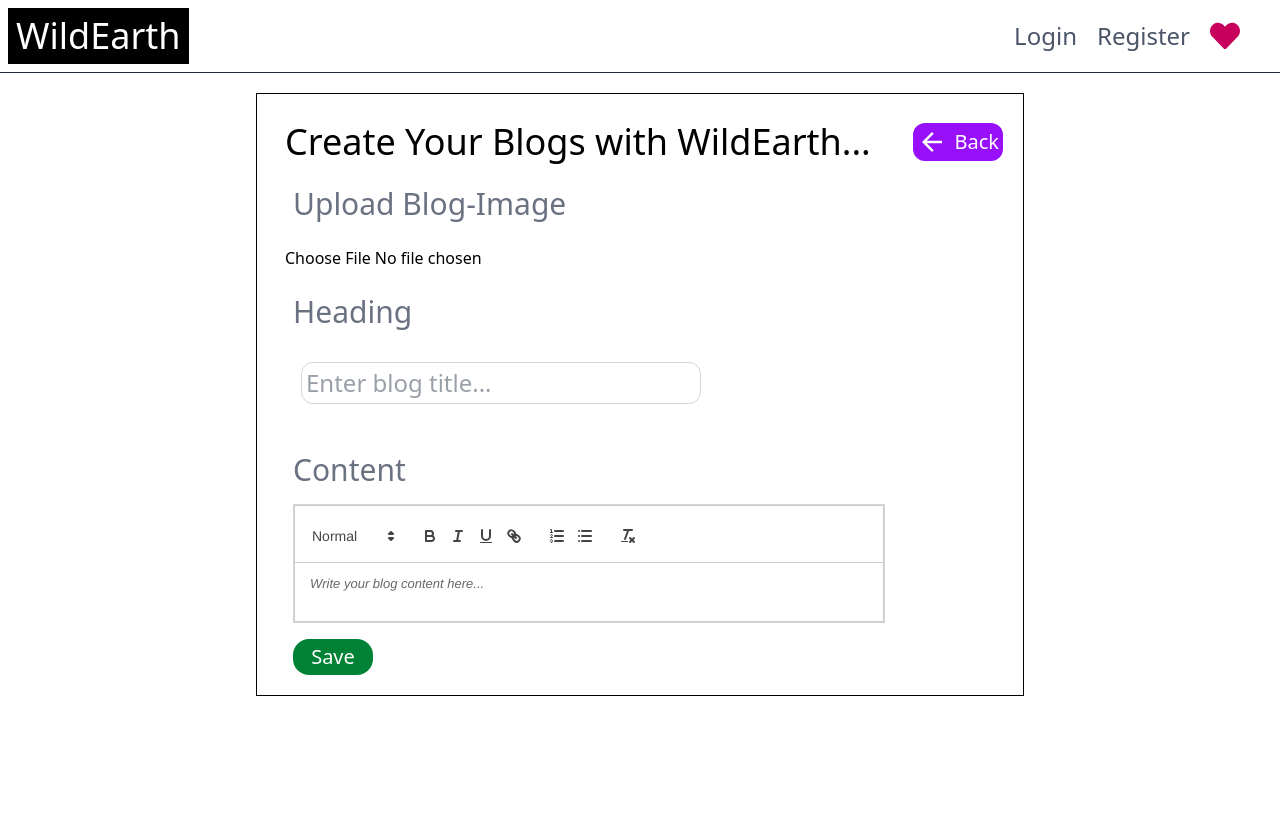
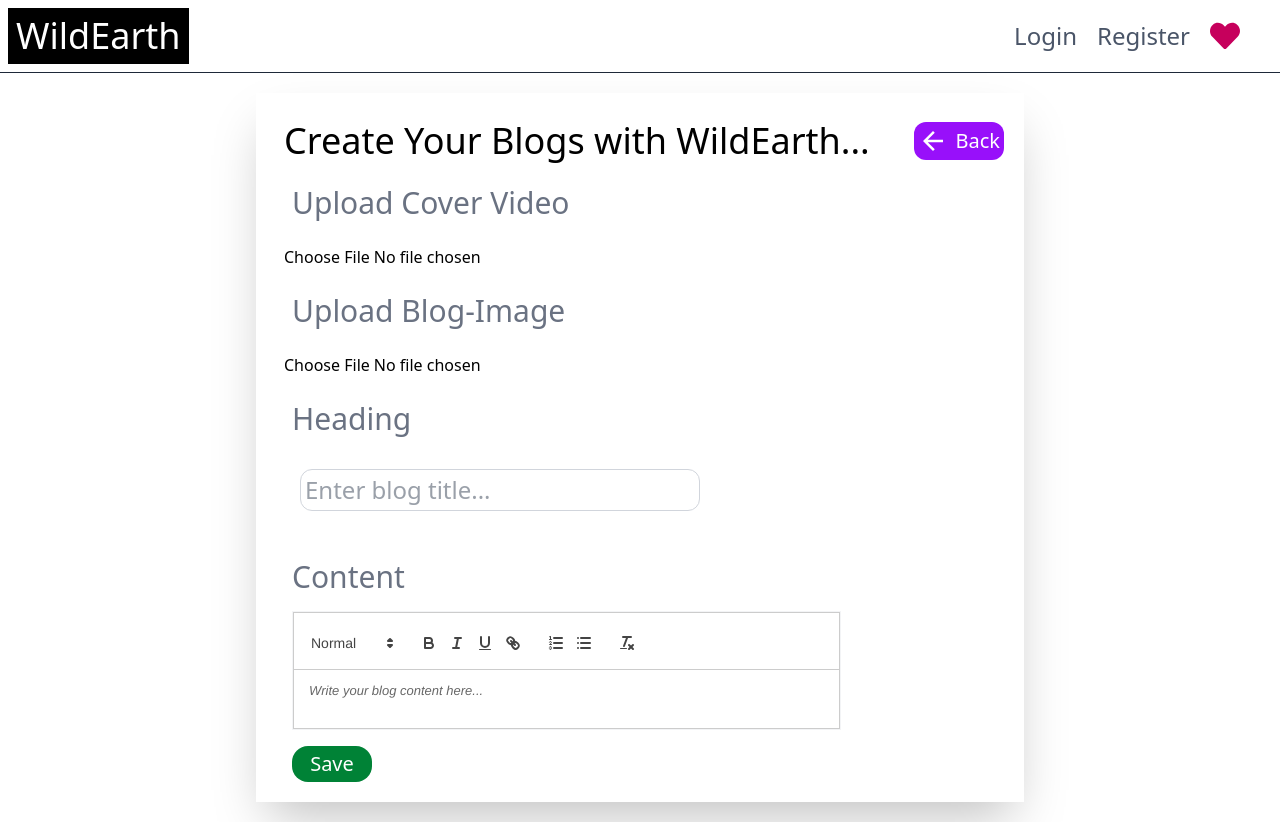
Before and after one commit to ParasharM007/Blog-Fe, a React (Vite) app: page /create-blog in a window 1280 px wide. Before the commit the page ends 800 px from the top, so only its background shows below. Built offline with nearby package versions, Linux system fonts and the light colour scheme; no server answers.

Commit message:
small issue in videoCover

```diff
--- a/src/components/CreateBlog.jsx
+++ b/src/components/CreateBlog.jsx
@@ -5,6 +5,7 @@ import './Edit.css';
 import { MdArrowBack } from 'react-icons/md';
 import { useNavigate } from 'react-router-dom';
 import axios from 'axios';
+import api from '../utils/api_Interceptor';
 import { toast } from 'react-toastify';
 import loadinggif from "../assets/loading-gif.gif"
 import { useMutation } from '@tanstack/react-query';
@@ -13,8 +14,10 @@ function Edit() {
   const navigate = useNavigate();
   const [title, setTitle] = useState('');
   const [image, setImage] = useState(null);
-  const [imagePreview, setImagePreview]=useState(null);
+  const [imagePreview, setImagePreview] = useState(null);
   const [content, setContent] = useState('');
+  const [video, setVideo] = useState("")
+  const [videoPreview, setVideoPreview] = useState("")
   const [isLoading, setLoading] = useState(false)
   // const [cleanedContent,setCleanedContent] =useState('')
   const API_BASE_URL = import.meta.env.VITE_API_BASE_URL;
@@ -40,14 +43,73 @@ function Edit() {
     }
   };
 
+  const handleVideoChange = (e) => {
+    // const selectedVideo = e.target?.files[0]
+    // if(selectedVideo)
+    //   setVideo(selectedVideo)
+    //   console.log('Video set to state')
+
+    const file = e.target.files[0];
+    if (file) {
+      setVideo(file)
+      const reader = new FileReader();
+      reader.onload = () => {
+        setVideoPreview(reader.result); // Set the video preview
+        // console.log(reader.result)
+        console.log(reader.readAsDataURL)
+      };
+      reader.onerror = () => {
+        console.error('Error reading file:', reader.error);
+        alert('Failed to read the file. Please try again with a valid image.');
+      };
+      reader.readAsDataURL(file);
+    }
+  }
+
+  //  const videoUplaod = useMutation({
+  //   mutationFn:async(formData)=>{
+  //     //  const res = await api.post(`/v1/users/update-cover-video`,
+  //      const res = await axios.post(`http://localhost:5000/api/v1/users/update-cover-video`,
+  //       formData,
+  //       {
+  //         withCredentials:true
+  //       }
+  //     )
+  //     return res.data
+  //   }
+  // })
+
+
+  //   const handleVideo =async(e)=>{
+  //     e.preventDefault()
+  //     const formData = new FormData()
+  //     if(video && id){
+  //       console.log("Video available ")
+  //       formData.append("blogId",id)
+  //       formData.append("coverVideo",video)
+  //     }
+
+  //   videoUplaod.mutate(formData,{
+  //     onSuccess:()=>{
+  //       console.log("Updating cover video")
+  //       toast.success("Cover Video updated successfully")
+  //     },
+  //     onError:(formData)=>{
+  //       toast.error("Failed to upload cover video")
+  //       console.log(formData)
+  //     }
+  //   })
+
+  //   }
+
   const handleNavigate = () => {
     navigate('/');
   };
 
   const mutation = useMutation({
-    mutationFn:async ({formData})=>{
+    mutationFn: async (formData) => {
 
-      // const res = await axios.post(`${API_BASE_URL}/v1/users/create-blog`, formData, {
+      // const res = await axios.post(`http://localhost:5000/api/v1/users/create-blog`, formData, {
       const res = await api.post(`/v1/users/create-blog`, formData, {
         withCredentials: true,
         headers: { 'Content-Type': 'multipart/form-data' },
@@ -67,14 +129,16 @@ function Edit() {
     // formData.append('content', plainText);
     formData.append('content', content);
     if (image) formData.append('blogImg', image);
+    if (video) formData.append("coverVideo", video)
+      window.scrollTo(0,0)
 
-    mutation.mutate({formData},{
-      onSuccess:()=>{
+    mutation.mutate( formData , {
+      onSuccess: () => {
         console.log('Blog created successfully');
         toast.success("Blog created successfully");
         navigate('/');
       },
-      onError:(error)=>{
+      onError: (error) => {
         toast.error("Couldn't create blog")
         console.log('Error while creating blog:', error);
       }
@@ -115,7 +179,8 @@ function Edit() {
       <>
 
         <div className="flex justify-center items-center">
-                        <div className="m-2 p-2 md:m-5 md:p-5 flex flex-col border items-start w-full md:w-[80%] lg:w-[60%]">
+          {/* <div className="m-2 p-2 md:m-5 md:p-5 flex flex-col border items-start w-full md:w-[80%] lg:w-[60%]"> */}
+          <div className="relative  m-2 p-2 md:m-5 md:p-5 flex flex-col items-start w-full md:w-[80%] lg:w-[60%] shadow-2xl">
             <div className="flex justify-between items-center w-full">
               <div className="m-2 font-light text-3xl md:text-4xl ">Create Your Blogs with WildEarth...</div>
               <div className="p-1 cursor-pointer flex gap-2 items-center bg-purple-600 text-white rounded-xl" onClick={handleNavigate}>
@@ -128,6 +193,47 @@ function Edit() {
             </div>
 
             <form onSubmit={handleSave}>
+              <div>
+                <div className='m-2 p-2  md:m-2 text-3xl text-gray-500 font-medium'>
+                  Upload Cover Video
+                </div>
+                <input type="file"
+                  name="coverVideo"
+                  id="coverVideo"
+                  className='m-2'
+                  accept="video/*"
+                  onChange={(e) => handleVideoChange(e)}
+                  required
+
+                />
+
+                {/* <button className='ml-5' type='submit'>Edit Blog Img</button> */}
+                {/* <button className='bg-[#D95D39] hover:bg-[#b34b2e] text-sm lg:text-xl text-white w-[70%] md:w-[30%] mx-5 py-1 px-2 lg:px-0 lg:mx-2 rounded-lg font-medium cursor-pointer' type='submit'>{!videoUplaod.isPending?"Upload Cover Video":"Uploading Cover Video..."}</button> */}
+              </div>
+              {videoPreview && (
+                !mutation.isPending ? (
+                  <div className="m-2 p-2 mt-3 flex justify-center items-center w-50 md:w-100 lg:w-150">
+                    <video src={videoPreview} alt="Preview" className="border-3 border-gray-300 object-cover w-50 h-30 md:w-80 md:h-50 rounded-2xl" />
+                  </div>)
+
+                  : (
+                    <div className="ml-10 m-2 p-2 mt-3 flex justify-center items-center w-[70%] md:w-100 lg:w-150">
+                      <div className=" flex flex-col items-center border-3 bg-gray-300  border-gray-300 object-cover w-50 h-30 md:w-80 md:h-50 rounded-2xl" >
+                        <b>
+                          It may take few minutes to upload video.
+                        </b>
+
+                        <img src={loadinggif} alt="Loading..." className="w-10 h-10 md:w-20 md:h-20" />
+
+
+                      </div>
+
+
+                    </div>
+
+                  )
+
+              )}
               <div>
                 <div className='m-2 p-2  md:m-2 text-3xl text-gray-500 font-medium'>
                   Upload Blog-Image
@@ -174,16 +280,17 @@ function Edit() {
                   onChange={handleContentChange}
                   theme="snow"
                   placeholder="Write your blog content here..."
-                            className="w-70 md:w-100 lg:w-148 text-4xl border-gray-300 border"
+                  className="w-[38%] md:w-[70%]  text-4xl border-gray-100 border"
 
                 />
               </div>
 
               <button type="submit" className="text-lg lg:text-xl cursor-pointer mx-4 p-1 w-20 bg-green-700 rounded-2xl text-white">
-                             {!mutation.isPending?"Save":"Saving..."}
+                {!mutation.isPending ? "Save" : "Saving..."}
               </button>
             </form>
           </div>
+
         </div>
       </>
       // )
--- a/src/components/Edit.jsx
+++ b/src/components/Edit.jsx
@@ -2,6 +2,7 @@ import React, { useEffect, useState } from 'react'
 import ReactQuill from 'react-quill';
 import 'react-quill/dist/quill.snow.css';
 import "./Edit.css"
+import loadinggif from '../assets/loading-gif.gif'
 import { MdArrowBack } from 'react-icons/md';
 import { useNavigate, useParams } from 'react-router-dom';
 import axios from 'axios';
@@ -14,6 +15,7 @@ function Edit() {
   // const [blog, setBlog] =useState(null)
   // const [isLoading,setLoading] = useState(false)
   const [imagePreview, setImagePreview] = useState("");
+  const [videoPreview, setVideoPreview] = useState("")
   const [image, setImage] = useState(null);
   const [video, setVideo]= useState("")
   const [heading, setHeading] = useState('')
@@ -112,8 +114,8 @@ function Edit() {
 
   const videoUplaod = useMutation({
     mutationFn:async(formData)=>{
-      //  const res = await api.post(`/v1/users/update-cover-video`,
-       const res = await axios.post(`http://localhost:5000/api/v1/users/update-cover-video`,
+       const res = await api.post(`/v1/users/update-cover-video`,
+      //  const res = await axios.post(`http://localhost:5000/api/v1/users/update-cover-video`,
         formData,
         {
           withCredentials:true
@@ -124,10 +126,26 @@ function Edit() {
   })
 
   const handleVideoChange=(e)=>{
-    const selectedVideo = e.target?.files[0]
-    if(selectedVideo)
-      setVideo(selectedVideo)
-      console.log('Video set to state')
+    // const selectedVideo = e.target?.files[0]
+    // if(selectedVideo)
+    //   setVideo(selectedVideo)
+    //   console.log('Video set to state')
+     const file = e.target.files[0];
+    if (file) {
+      setVideo(file)
+      const reader = new FileReader();
+      reader.onload = () => {
+        setVideoPreview(reader.result); // Set the video preview
+        // console.log(reader.result)
+        console.log(reader.readAsDataURL)
+      };
+      reader.onerror = () => {
+        console.error('Error reading file:', reader.error);
+        alert('Failed to read the file. Please try again with a valid image.');
+      };
+      reader.readAsDataURL(file);
+    }
+
   }
 
   const handleVideo =async(e)=>{
@@ -192,6 +210,7 @@ function Edit() {
        try {
          if (blog) {
            setImagePreview(blog?.blogImg);
+           setVideoPreview(blog?.coverVideo)
            setHeading(blog?.title)
            setContent(blog?.content)
           }
@@ -204,7 +223,7 @@ function Edit() {
   return (
     <div className="flex justify-center items-center">
 
-    <div className='m-2 p-2 md:m-5 md:p-5 flex flex-col border items-start w-full md:w-[80%] lg:w-[60%]'>
+    <div className='m-2 p-2 md:m-5 md:p-5 flex flex-col items-start w-full md:w-[80%] lg:w-[60%] shadow-2xl'>
        <div className='flex justify-between items-center w-full'>
         <div className="m-2 font-light text-3xl md:text-4xl">Blog Editor</div>
      <div className="p-1 cursor-pointer flex gap-2 items-center bg-purple-600 text-white rounded-xl" onClick={handleNavigate}>
@@ -250,18 +269,56 @@ function Edit() {
       <div className='m-2 p-2  md:m-2 text-3xl text-gray-500 font-medium'>
         Edit Cover Video
       </div>
+
       <input type="file"
             name="coverVideo"
             id="coverVideo"
             className='m-2'
             accept="video/*"
             onChange={(e)=>handleVideoChange(e)}
+            required
+
+            />
+              {
+             videoPreview ? (
+            !videoUplaod.isPending ? (
+            <div className="ml-10 m-2 p-2 mt-3 flex justify-center items-center w-50 md:w-100 lg:w-150">
+              <video src={videoPreview} alt="Preview" className="border-3 border-gray-300 object-cover w-50 h-30 md:w-80 md:h-50 rounded-2xl" />
+             <div>
 
 
-            />
+             <button className='bg-[#D95D39] hover:bg-[#b34b2e] text-sm lg:text-xl text-white w-full mx-5 py-1 px-2 lg:px-0 lg:mx-2 rounded-lg font-medium cursor-pointer' type='submit'>Edit Cover Video</button>
+             </div>
+            </div>)
+
+            :(
+              <div className="ml-10 m-2 p-2 mt-3 flex justify-center items-center w-[70%] md:w-100 lg:w-150">
+              <div className=" flex flex-col items-center border-3 bg-gray-300  border-gray-300 object-cover w-50 h-30 md:w-80 md:h-50 rounded-2xl" >
+                <b>
+                  It may take few minutes to upload video.
+                  </b>
+
+             <img src={loadinggif} alt="Loading..." className="w-10 h-10 md:w-20 md:h-20" />
+
+
+              </div>
+
+             <div>
 
              {/* <button className='ml-5' type='submit'>Edit Blog Img</button> */}
-             <button className='bg-[#D95D39] hover:bg-[#b34b2e] text-sm lg:text-xl text-white w-full mx-5 py-1 px-2 lg:px-0 lg:mx-2 rounded-lg font-medium cursor-pointer' type='submit'>{!videoUplaod.isPending?"Edit Cover Video":"Editing Cover Video..."}</button>
+             <button className='bg-[#D95D39] hover:bg-[#b34b2e] text-sm lg:text-xl text-white w-full mx-5 py-1 px-2 lg:px-0 lg:mx-2 rounded-lg font-medium cursor-pointer' type='submit'>Editing Cover Video...</button>
+             </div>
+            </div>
+
+            )
+          ):(
+            <>
+            <div className='m-2 p-2 text-2xl md:text-3xl text-gray-500 font-medium'>Loading Video Preview...</div>
+            </>
+          )}
+
+             {/* <button className='ml-5' type='submit'>Edit Blog Img</button> */}
+             {/* <button className='bg-[#D95D39] hover:bg-[#b34b2e] text-sm lg:text-xl text-white w-[70%] md:w-full mx-5 py-1 px-2 lg:px-0 lg:mx-2 rounded-lg font-medium cursor-pointer' type='submit'>{!videoUplaod.isPending?"Edit Cover Video":"Editing Cover Video..."}</button> */}
       </form>
 
 
@@ -273,22 +330,24 @@ function Edit() {
         <input
           type="text"
           placeholder="Enter blog title..."
-          className="m-2 outline-none text-2xl md:w-100 p-1 text-gray-700 border-gray-300 border rounded-xl"
+          className="md:m-2 outline-none text-2xl w-[38%] md:w-[70%] p-1 text-gray-700 border-gray-300 border rounded-xl"
           value={isLoading?"Loading heading...":heading}
           onChange={handleHeadingChange}
           />
       </div>
-      <div className="m-2 p-2">
+      <div className="md:m-2 md:p-2">
       <div className='my-4 text-3xl text-gray-500 font-medium'>Content</div>
         <ReactQuill
           value={isLoading?"Loading blog...":content}
           onChange={handleContentChange}
           theme="snow"
           placeholder="Write your blog content here..."
-          className='w-70 md:w-100 lg:w-148 text-4xl border-gray-300 border'
+          // className='w-70 md:w-100 lg:w-148 text-4xl border-gray-300 border'
+          className='w-[38%] md:w-[70%]  text-4xl border-gray-100 border'
+
           />
       </div>
-      <button className='text-lg lg:text-xl cursor-pointer mx-4 p-1 w-20 bg-green-700 rounded-2xl text-white' type='submit'>{mutation.isPending?"Saving...":"Save"}</button>
+      <button className='text-lg lg:text-xl cursor-pointer m-4 p-1 w-20 bg-green-700 rounded-2xl text-white' type='submit'>{mutation.isPending?"Saving...":"Save"}</button>
           </form>
 
           </div>
--- a/src/components/Plus.jsx
+++ b/src/components/Plus.jsx
@@ -36,7 +36,7 @@ function Plus() {
 
   const handleNavigate=async ()=>{
     try {
-      // const res = await axios.get(`http//:localhost:5000/api/v1/users/auth-route`,
+      // const res = await axios.get(`http://localhost:5000/api/v1/users/auth-route`,
       // const reas = await axios/.get(`${API_BASE_URL}/v1/users/auth-route`,
       const res = await api.get(`/v1/users/auth-route`,
        {withCredentials: true}
--- a/src/components/Profile.jsx
+++ b/src/components/Profile.jsx
@@ -160,7 +160,7 @@ useEffect(() => {
             <div>Joined at:-{date|| "data of joining"}</div>
 
           </div>
-          <button className='w-1/2 mt-4 bg-black hover:bg-purple-800 text-white text-sm font-medium py-3 rounded-xl transition-all duration-300 ' onClick={()=>(setEditProfile(true))}>Edit Profile</button>
+          <button className='w-1/2 mt-4 bg-black hover:bg-purple-800 text-white text-sm font-medium py-3 rounded-xl transition-all duration-300 cursor-pointer ' onClick={()=>(setEditProfile(true))}>Edit Profile</button>
         </div>
     </div>)
 
```
Also changed, not shown: src/components/Blog.jsx (+10 -54 lines), src/components/UserProfile.jsx (+5 -2 lines), src/components/Login.jsx (line endings or trailing spaces). Lines whose indentation alone changed are shown as unchanged.
